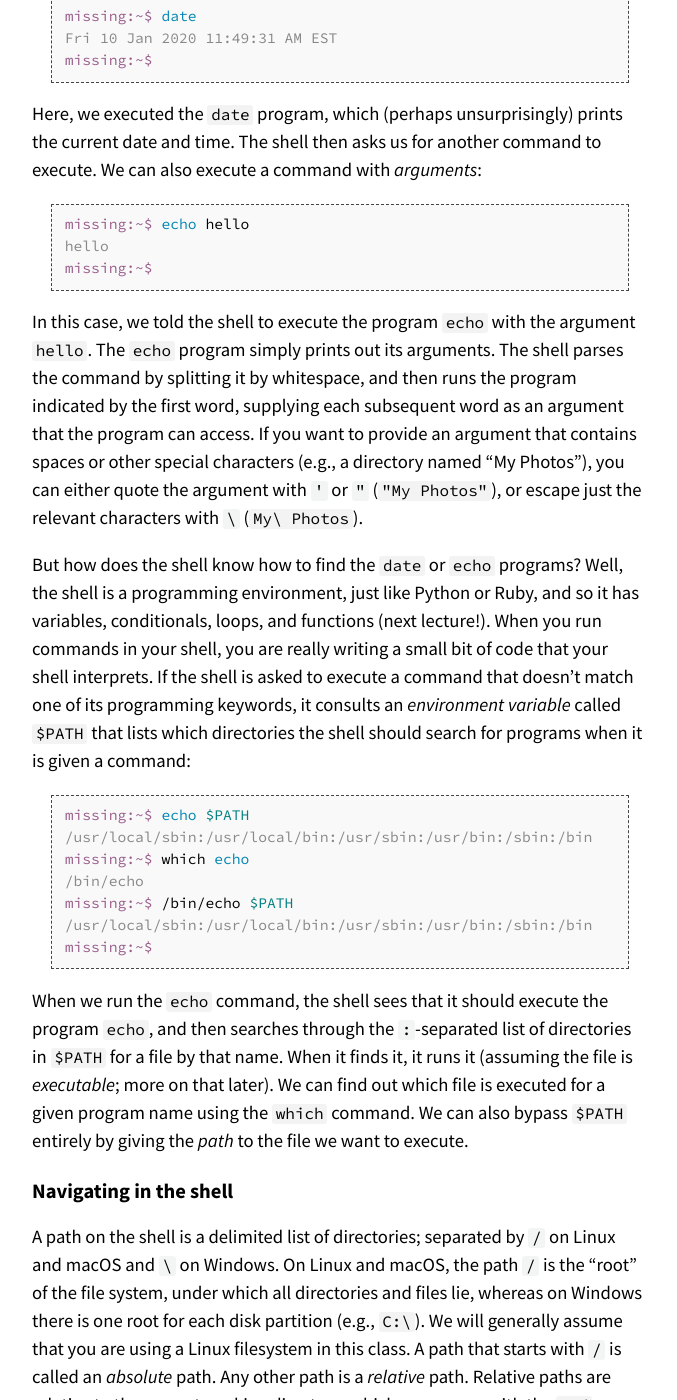
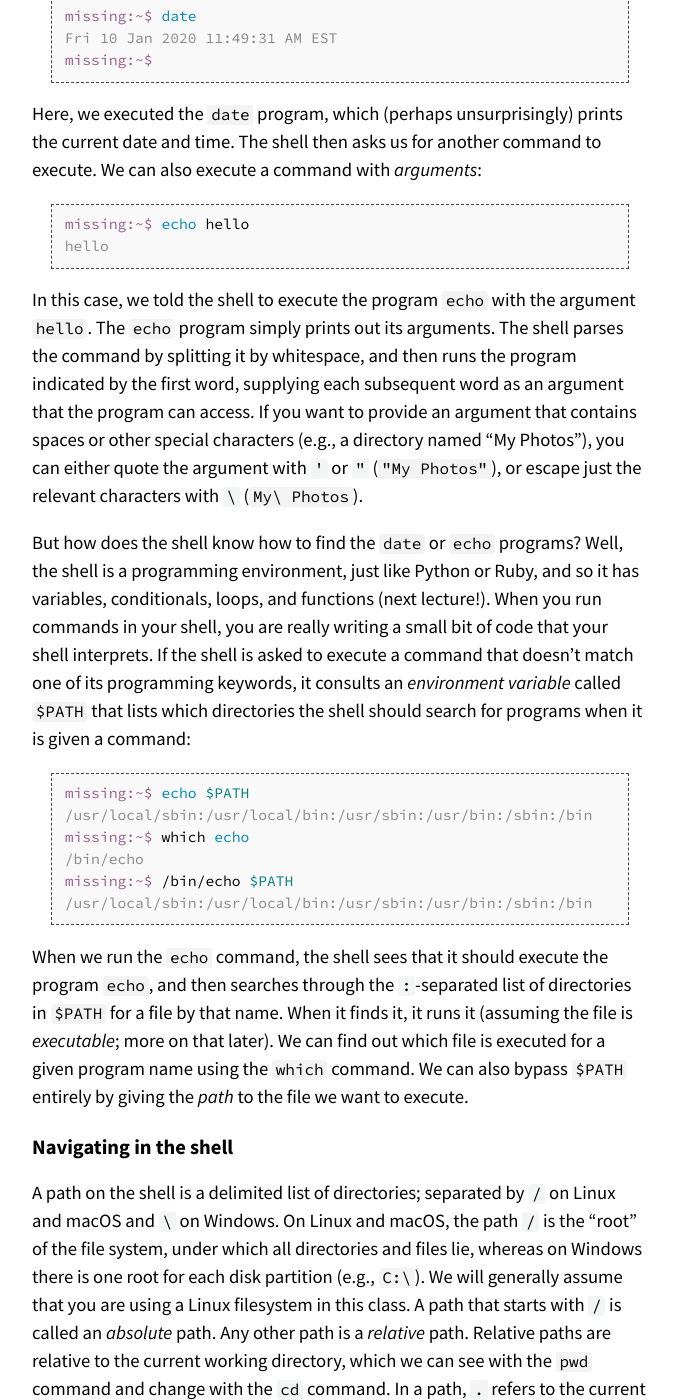
Before and after one commit to missing-semester-cn/missing-semester-cn.github.io, a Jekyll site: the page built from course-shell.md, in a window 1280 px wide and 1400 px high, scrolled down 2200 px. Shown: the whole window, without its empty margins (300-977 px from the left). Built offline with Jekyll 4.4.1, drawn with Linux system fonts in a browser that asks for light colours.

Commit message:
Trailing prompt is distracting
This leaves one of them in place where we explicitly call it out.

````diff
--- a/course-shell.md
+++ b/course-shell.md
@@ -131,7 +131,6 @@ command to execute. We can also execute a command with _arguments_:
 ```console
 missing:~$ echo hello
 hello
-missing:~$
 ```
 
 In this case, we told the shell to execute the program `echo` with the
@@ -162,7 +161,6 @@ missing:~$ which echo
 /bin/echo
 missing:~$ /bin/echo $PATH
 /usr/local/sbin:/usr/local/bin:/usr/sbin:/usr/bin:/sbin:/bin
-missing:~$
 ```
 
 When we run the `echo` command, the shell sees that it should execute
@@ -203,7 +201,6 @@ missing:~$ pwd
 /home/missing
 missing:~$ ../../bin/echo hello
 hello
-missing:~$
 ```
 
 Notice that our shell prompt kept us informed about what our current
@@ -245,7 +242,6 @@ and options are available. For example, `ls --help` tells us:
 ```console
 missing:~$ ls -l /home
 drwxr-xr-x 1 missing     users          4096 Jun 15  2019 missing
-missing:~$
 ```
 
 This gives us a bunch more information about each file or directory
````
